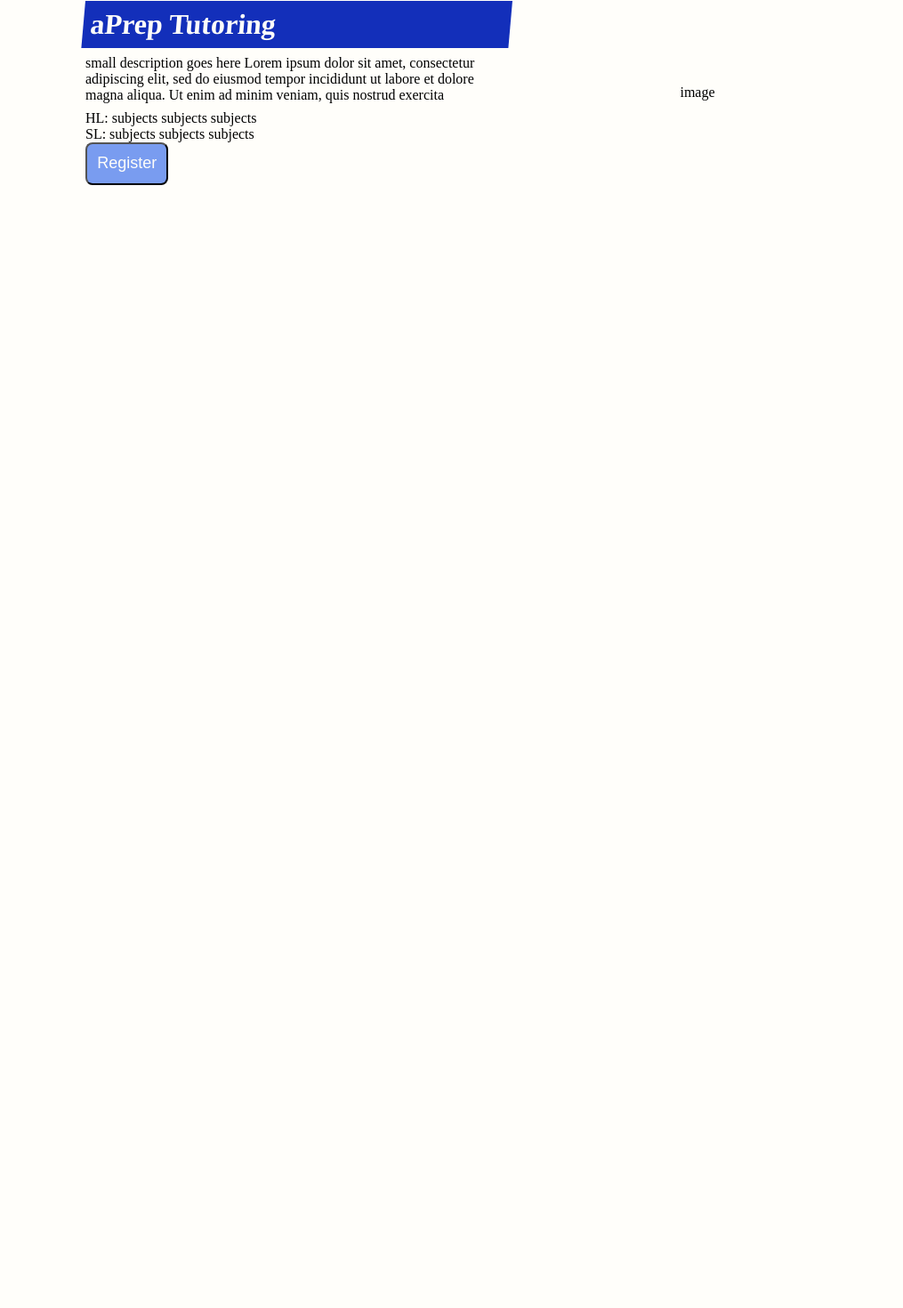
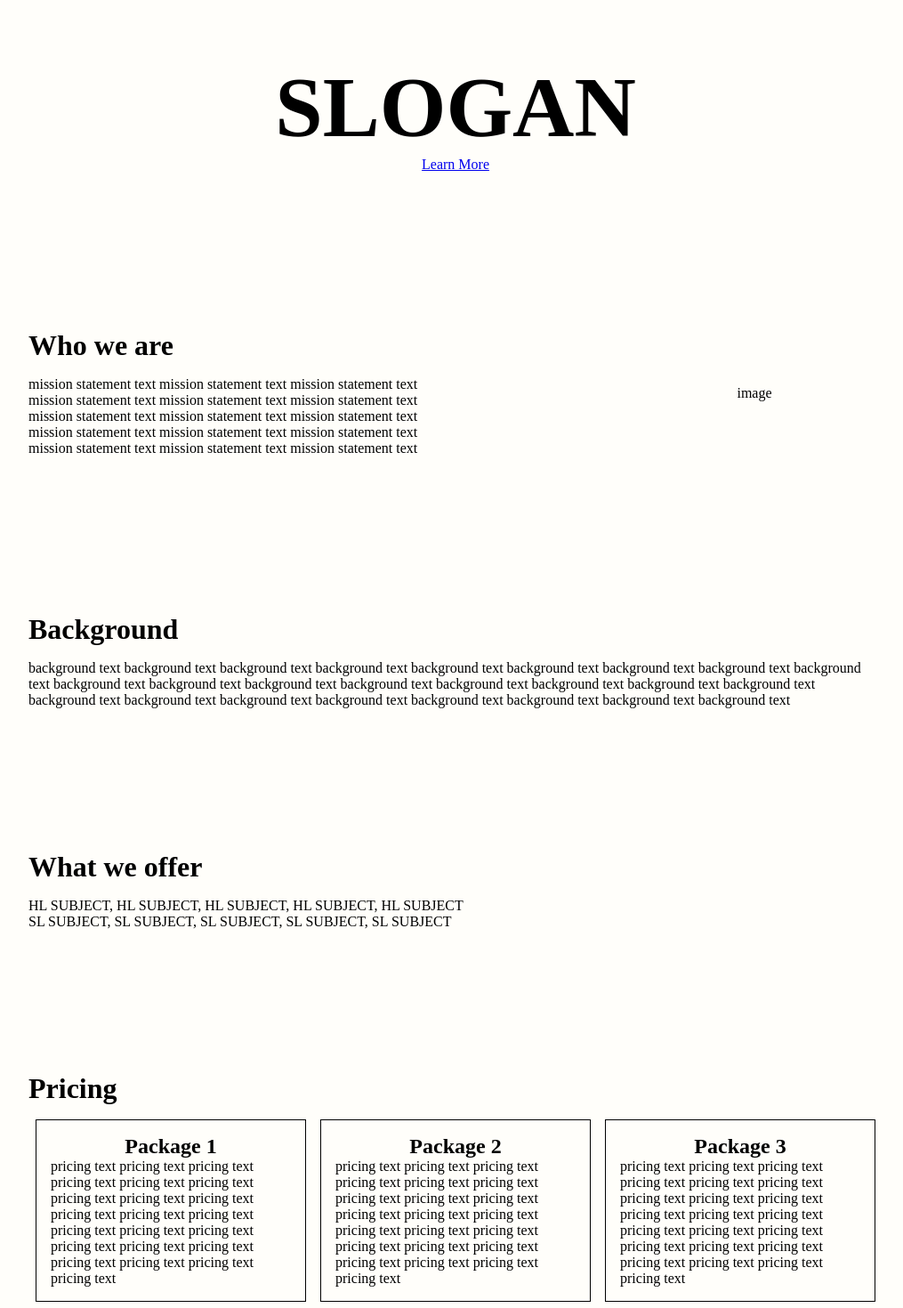
Before and after one commit to redmac135/apreptutors, a SvelteKit app in the folder frontend/: page / in a window 1280 px wide. Shown: the part 156-1626 px from the top of the page at 89% size, without its empty margins (128-1143 px from the left). Before the commit the page ends 800 px from the top, so only its background shows below. Built offline with nearby package versions, Linux system fonts and the light colour scheme.

Commit message:
layout structure for homepage

```diff
--- a/frontend/src/routes/+page.svelte
+++ b/frontend/src/routes/+page.svelte
@@ -1,19 +1,71 @@
 <main>
-	<div class="intro">
+	<div class="section slogan-container">
+		<h1 class="slogan">SLOGAN</h1>
+		<!-- TODO ANCHORs -->
+		<div><a href="/#">Learn More</a></div>
+	</div>
+
+	<div class="section flex-container">
 		<div class="left-side">
-			<h1>aPrep Tutoring</h1>
-			<p class="description">
-				small description goes here Lorem ipsum dolor sit amet, consectetur adipiscing elit, sed do
-				eiusmod tempor incididunt ut labore et dolore magna aliqua. Ut enim ad minim veniam, quis
-				nostrud exercita
+			<h1 class="title-text">Who we are</h1>
+			<p class="description-text">
+				mission statement text mission statement text mission statement text mission statement text
+				mission statement text mission statement text mission statement text mission statement text
+				mission statement text mission statement text mission statement text mission statement text
+				mission statement text mission statement text mission statement text
 			</p>
-			<div class="subjects">
-                <p>HL: subjects subjects subjects</p>
-                <p>SL: subjects subjects subjects</p>
-            </div>
-            <button type="button">Register</button>
 		</div>
 		<div class="right-side">image</div>
+	</div>
+
+	<div class="section">
+		<h1 class="title-text">Background</h1>
+		<p class="description-text">
+			background text background text background text background text background text background
+			text background text background text background text background text background text
+			background text background text background text background text background text background
+			text background text background text background text background text background text
+			background text background text background text
+		</p>
+	</div>
+
+	<div class="section">
+		<h1 class="title-text">What we offer</h1>
+		<p>HL SUBJECT, HL SUBJECT, HL SUBJECT, HL SUBJECT, HL SUBJECT</p>
+		<p>SL SUBJECT, SL SUBJECT, SL SUBJECT, SL SUBJECT, SL SUBJECT</p>
+	</div>
+
+	<div class="section">
+		<h1 class="title-text">Pricing</h1>
+		<div class="packages">
+			<div class="pricing-package">
+				<h2>Package 1</h2>
+				<p>
+					pricing text pricing text pricing text pricing text pricing text pricing text pricing text
+					pricing text pricing text pricing text pricing text pricing text pricing text pricing text
+					pricing text pricing text pricing text pricing text pricing text pricing text pricing text
+					pricing text
+				</p>
+			</div>
+			<div class="pricing-package">
+				<h2>Package 2</h2>
+				<p>
+					pricing text pricing text pricing text pricing text pricing text pricing text pricing text
+					pricing text pricing text pricing text pricing text pricing text pricing text pricing text
+					pricing text pricing text pricing text pricing text pricing text pricing text pricing text
+					pricing text
+				</p>
+			</div>
+			<div class="pricing-package">
+				<h2>Package 3</h2>
+				<p>
+					pricing text pricing text pricing text pricing text pricing text pricing text pricing text
+					pricing text pricing text pricing text pricing text pricing text pricing text pricing text
+					pricing text pricing text pricing text pricing text pricing text pricing text pricing text
+					pricing text
+				</p>
+			</div>
+		</div>
 	</div>
 </main>
 
@@ -23,27 +75,36 @@
 		max-width: 75%;
 	}
 
-	.intro {
+	.section {
+		margin: 10rem 0;
+	}
+
+	.slogan-container {
 		display: flex;
-		justify-content: space-evenly;
-        margin: 6rem 0;
+		flex-direction: column;
+		align-items: center;
+	}
+
+	.slogan {
+		font-size: 6rem;
+	}
+
+	.flex-container {
+		display: flex;
+		justify-content: space-between;
 	}
 
 	.left-side {
 		width: 50%;
 	}
 
-	.left-side > h1 {
-		padding: 0.5rem;
+	.title-text {
 		font: x-large;
-		color: var(--white);
-		background-color: var(--dark-blue);
-		transform: skew(-5deg);
-		transform-origin: top;
+		margin: 1rem 0;
 	}
 
-    .description {
-        margin: 0.5rem 0;
+	.description-text {
+		margin: 1rem 0;
 	}
 
 	.right-side {
@@ -53,11 +114,18 @@
 		width: 30%;
 	}
 
-	button {
-		font-size: large;
-        color: var(--white);
-		padding: 0.7rem;
-		background-color: var(--light-blue);
-		border-radius: 0.5rem;
+	.packages {
+		display: flex;
+		justify-content: space-between;
+	}
+
+	.pricing-package {
+		padding: 1rem;
+		border: 1px solid black;
+		margin: 0 0.5rem;
+	}
+
+	.pricing-package > h2 {
+		text-align: center;
 	}
 </style>
```
Lines whose indentation alone changed are shown as unchanged.
